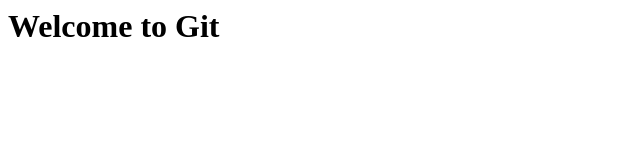
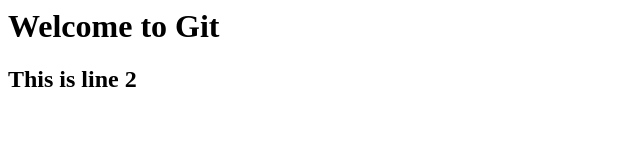
Before and after one commit to ajay1salunkhe/HtmlProject, a plain HTML site: page index.html in a window 1280 px wide. Shown: the whole page, without its empty margins (0-640 px from the left). Drawn offline with Linux system fonts and the light colour scheme.

Commit message:
I added some more line in index.html

```diff
--- a/index.html
+++ b/index.html
@@ -1 +1,5 @@
 <h1>Welcome to Git</h1>
+
+<h2>
+    This is line 2
+</h2>
```
